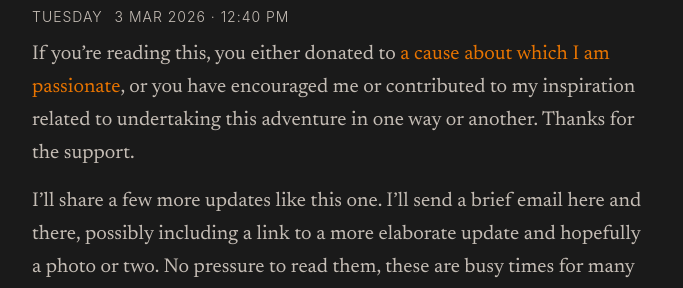
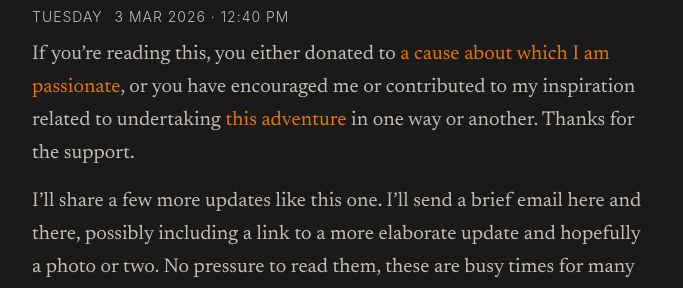
Before and after one commit to figart/60, a Jekyll site: the page built from _updates/2026-03-03-1240.md, in a window 1280 px wide and 900 px high. Shown: the part 217-505 px from the top of the window, without its empty margins (298-981 px from the left). Built offline with Jekyll 4.4.1, drawn with Linux system fonts in a browser that asks for light colours; part of the change alters nothing that is shown.

Commit message:
Rename first update to 2026-03-02-0144 and update links in 2026-03-03-1240

```diff
--- a/_updates/2026-03-03-1240.md
+++ b/_updates/2026-03-03-1240.md
@@ -4,7 +4,7 @@ published: true
 image: /assets/images/updates/2026-03-03-1240/bag-packed.webp
 ---
 
-If you're reading this, you either donated to [a cause about which I am passionate](/2026/01/28/why-im-going-back-to-ukraine.html), or you have encouraged me or contributed to my inspiration related to undertaking this adventure in one way or another. Thanks for the support.
+If you're reading this, you either donated to [a cause about which I am passionate](https://www.rotarysa.org/initiatives/ukraine-relief), or you have encouraged me or contributed to my inspiration related to undertaking [this adventure](/2026/01/28/why-im-going-back-to-ukraine.html) in one way or another. Thanks for the support.
 
 I'll share a few more updates like this one. I'll send a brief email here and there, possibly including a link to a more elaborate update and hopefully a photo or two. No pressure to read them, these are busy times for many of us. We're only talking about roughly a week until I leave Ukraine so I'll go quiet before you know it.
 
```
Also changed, not shown: _updates/2026-03-02-0144.md (renamed from _updates/2026-03-03-1151.md).
